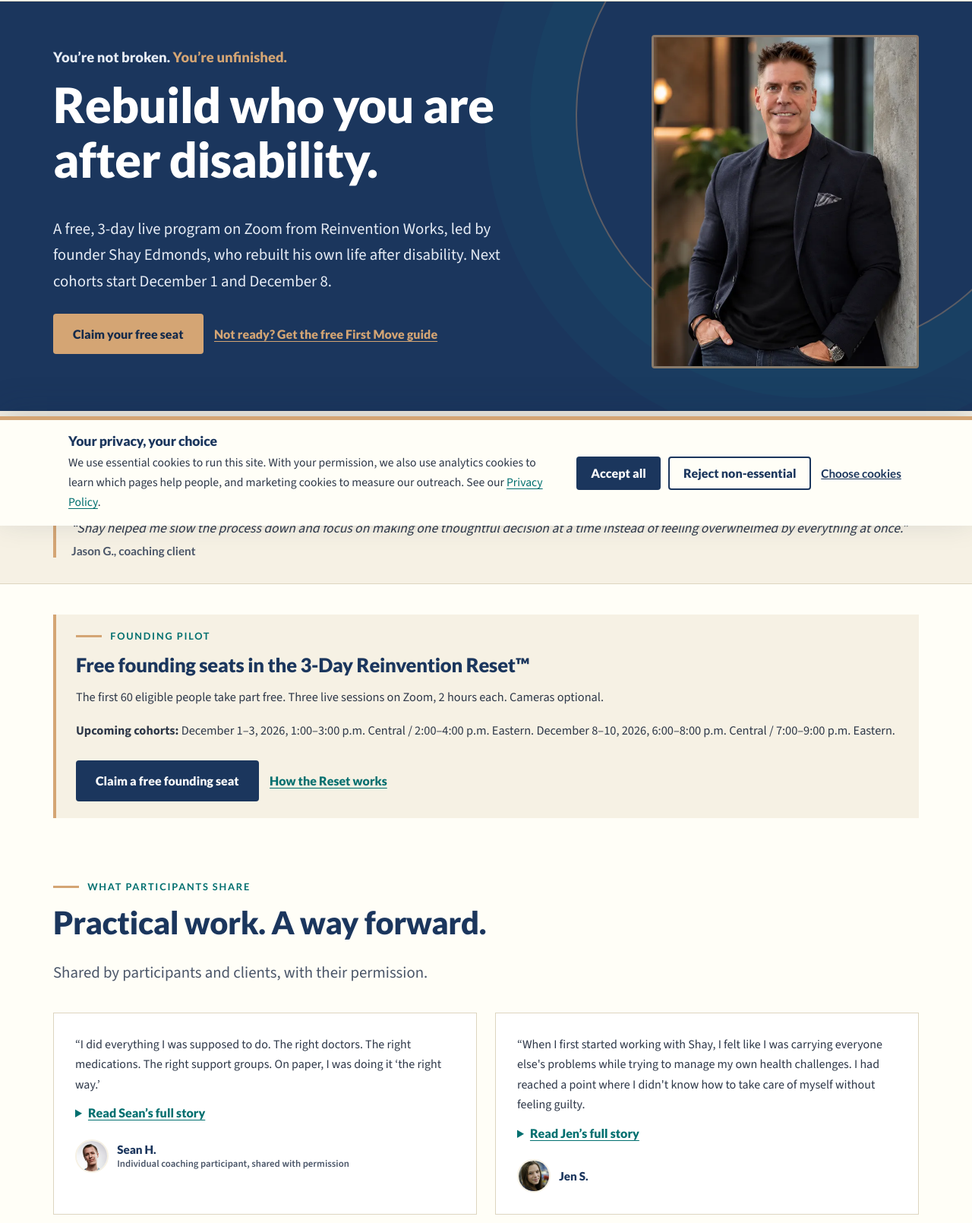
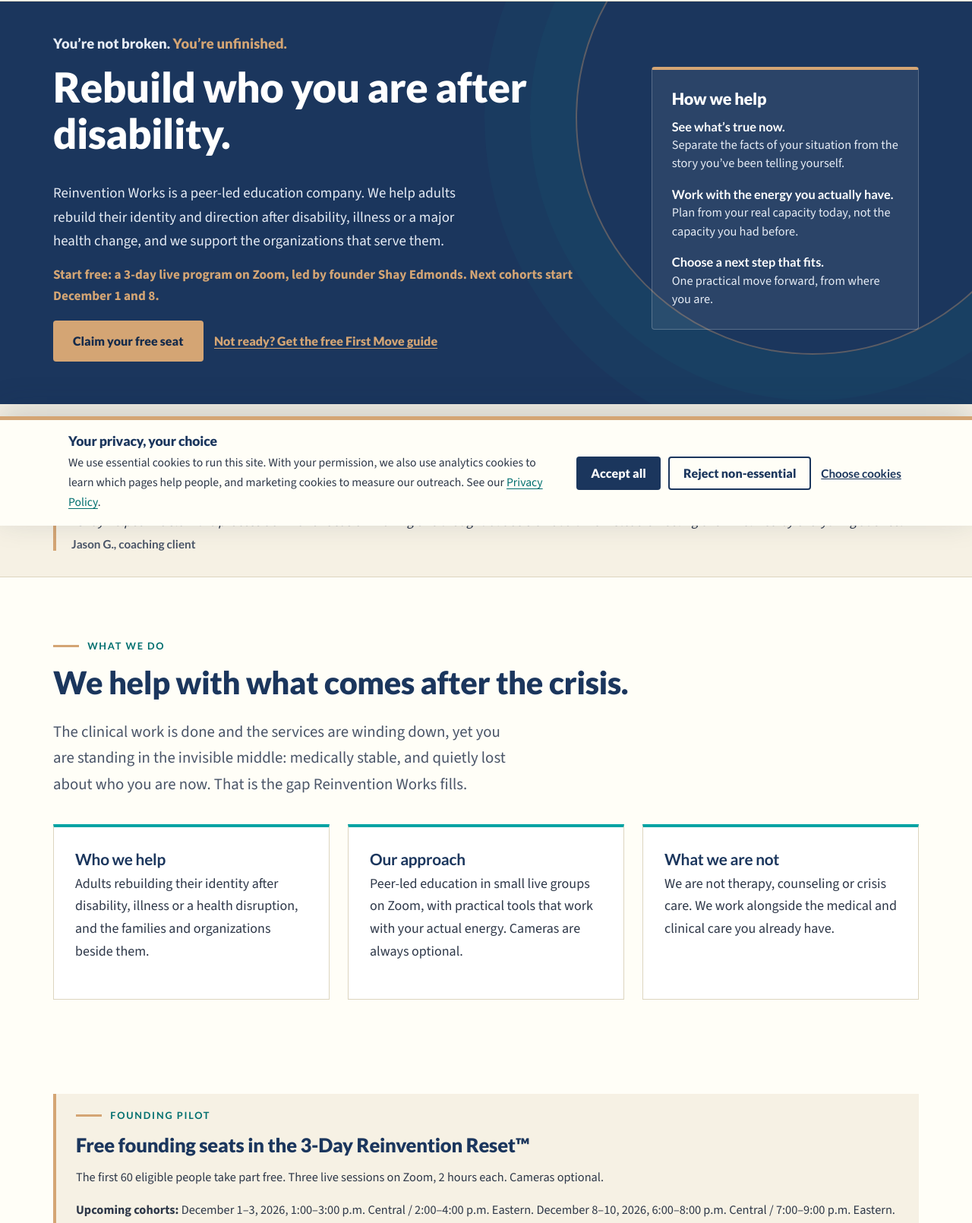
Before and after one commit to evocutdynamics/reinvention-works-website, a plain HTML site: page index.html in a window 1280 px wide. Shown: the part 108-1718 px from the top of the page at 76% size. Drawn offline with nearby package versions, Linux system fonts and the light colour scheme.

Commit message:
Home: say what Reinvention Works does first; 'How we help' card instead of photo at top; new 'What we do' section before programs; 'we' voice for organizations
Co-Authored-By: Claude Opus 5.5 <noreply@anthropic.com>
Claude-Session: https://claude.ai/code/session_01Ybbn2phcFbiS1uj3SUniwD

```diff
--- a/assets/style.css
+++ b/assets/style.css
@@ -310,3 +310,15 @@ a.store-card:hover{transform:translateY(-2px);border-color:var(--sapphire);borde
 @media(max-width:640px){.cc-long{display:none}.cc-short{display:inline}.cc-title{display:inline;margin-right:.3em}}
 details.more summary{cursor:pointer;font:800 1rem var(--display);color:var(--teal-ink);text-decoration:underline;text-underline-offset:3px;margin:.4rem 0 .6rem}
 details.more[open] summary{margin-bottom:.8rem}
+.hero-offer{color:var(--gold);font-weight:700;font-size:1.08rem;margin-top:-.2rem}
+.hero-card{background:rgba(255,255,255,.07);border:1px solid rgba(255,255,255,.22);border-top:4px solid var(--gold);padding:26px 26px 10px;border-radius:var(--r)}
+.hero-card-title{color:#fff;font-size:1.35rem;margin-bottom:.8rem}
+.hero-card ul{list-style:none;margin:0;padding:0}
+.hero-card li{color:#E6ECF5;font-size:1.02rem;line-height:1.5;margin-bottom:1rem}
+.hero-card li b{display:block;color:#fff;font-family:var(--display)}
+.what-cards .card h3{margin-bottom:.4rem}
+@media(max-width:900px){.hero-offer{font-size:1rem}}
+.hero h1{font-size:clamp(2.1rem,4.4vw,3.4rem)}
+.hero .lede{font-size:1.18rem}
+.hero .hero-offer{color:var(--gold)}
+.hero .btn-row{margin-top:1.1rem}
--- a/index.html
+++ b/index.html
@@ -50,17 +50,22 @@
     <div>
       <p class="hero-tag">You&rsquo;re not broken. <span>You&rsquo;re unfinished.</span></p>
       <h1>Rebuild who you are after disability.</h1>
-<!-- PILOT: after the last founding cohort (Dec 10, 2026), replace the offer line and main button. -->
-      <p class="lede">A free, 3-day live program on Zoom from Reinvention Works, led by founder Shay Edmonds, who rebuilt his own life after disability. Next cohorts start December&nbsp;1 and December&nbsp;8.</p>
+      <p class="lede">Reinvention Works is a peer-led education company. We help adults rebuild their identity and direction after disability, illness or a major health change, and we support the organizations that serve them.</p>
+<!-- PILOT: after the last founding cohort (Dec 10, 2026), replace this line and the main button. -->
+      <p class="hero-offer">Start free: a 3-day live program on Zoom, led by founder Shay Edmonds. Next cohorts start December&nbsp;1 and&nbsp;8.</p>
       <div class="btn-row">
         <a class="btn btn-gold" href="/reset/#join">Claim your free seat</a>
         <a class="text-link" style="align-self:center" href="/first-move/">Not ready? Get the free First Move guide</a>
       </div>
     </div>
-    <div class="hero-photo">
-      <img src="/assets/shay-hero.webp" width="640" height="800" fetchpriority="high" decoding="async" alt="Shay Edmonds, founder of Reinvention Works, smiling and leaning against a concrete wall, wearing a navy blazer over a black T-shirt.">
+    <div class="hero-card">
+      <h2 class="hero-card-title">How we help</h2>
+      <ul>
+        <li><b>See what&rsquo;s true now.</b> Separate the facts of your situation from the story you&rsquo;ve been telling yourself.</li>
+        <li><b>Work with the energy you actually have.</b> Plan from your real capacity today, not the capacity you had before.</li>
+        <li><b>Choose a next step that fits.</b> One practical move forward, from where you are.</li>
+      </ul>
     </div>
-  </div>
 </section>
 
 <section class="proof-strip" aria-label="Why people trust Reinvention Works">
@@ -71,6 +76,19 @@
       <li><b>Hundreds of people</b>supported through individual and group coaching</li>
     </ul>
     <figure class="proof-quote"><blockquote><p>&ldquo;Shay helped me slow the process down and focus on making one thoughtful decision at a time instead of feeling overwhelmed by everything at once.&rdquo;</p></blockquote><figcaption>Jason G., coaching client</figcaption></figure>
+  </div>
+</section>
+
+<section class="block" aria-labelledby="what-title">
+  <div class="wrap">
+    <div class="eyebrow">What we do</div>
+    <h2 id="what-title">We help with what comes after the crisis.</h2>
+    <p class="lede">The clinical work is done and the services are winding down, yet you are standing in the invisible middle: medically stable, and quietly lost about who you are now. That is the gap Reinvention Works fills.</p>
+    <div class="cards what-cards">
+      <div class="card"><h3>Who we help</h3><p>Adults rebuilding their identity after disability, illness or a health disruption, and the families and organizations beside them.</p></div>
+      <div class="card"><h3>Our approach</h3><p>Peer-led education in small live groups on Zoom, with practical tools that work with your actual energy. Cameras are always optional.</p></div>
+      <div class="card"><h3>What we are not</h3><p>We are not therapy, counseling or crisis care. We work alongside the medical and clinical care you already have.</p></div>
+    </div>
   </div>
 </section>
 
@@ -134,7 +152,7 @@
   <div class="wrap">
     <div class="eyebrow">For organizations and partners</div>
     <h2 id="orgs-title">Supporting people through disability or a health change?</h2>
-    <p class="lede">Healthcare teams, vocational rehabilitation, independent living centers and employers use Reinvention Works beside the care and services they already provide.</p>
+    <p class="lede">We work with healthcare teams, vocational rehabilitation, independent living centers and employers, adding a practical next step beside the care and services you already provide.</p>
     <div class="btn-row"><a class="btn btn-gold" href="/organizations/">See how organizations work with us</a></div>
   </div>
 </section>
```
